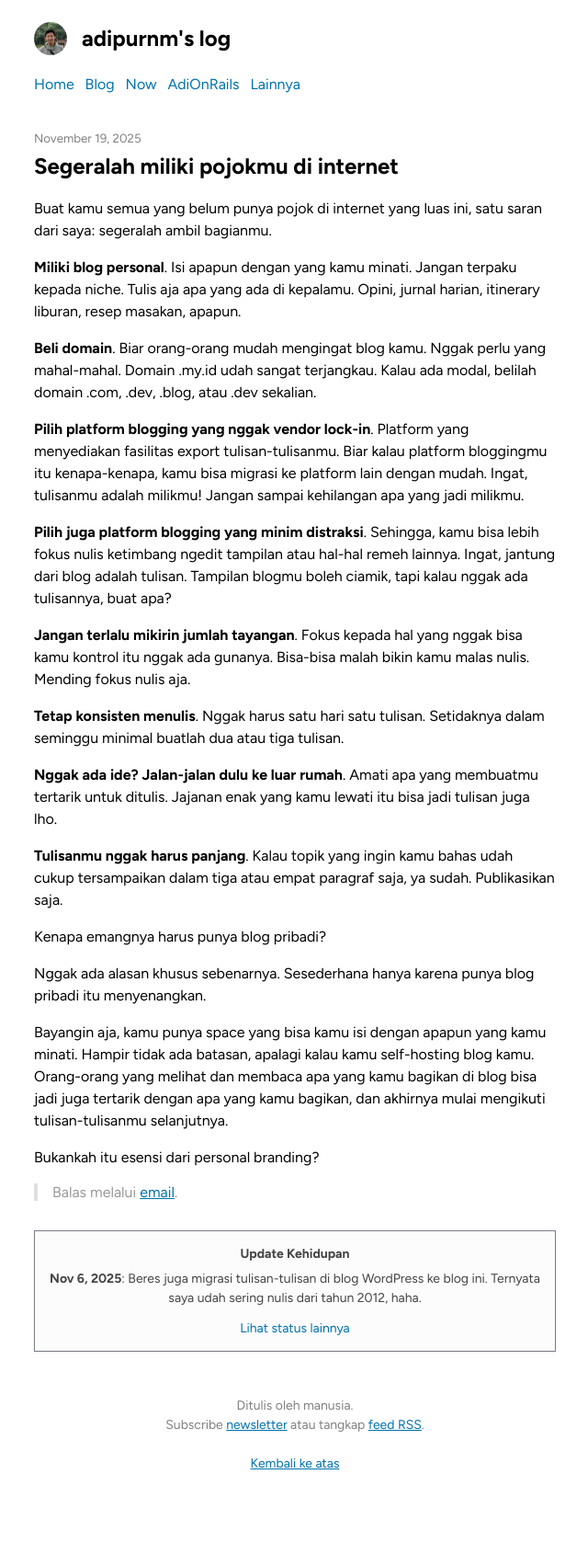
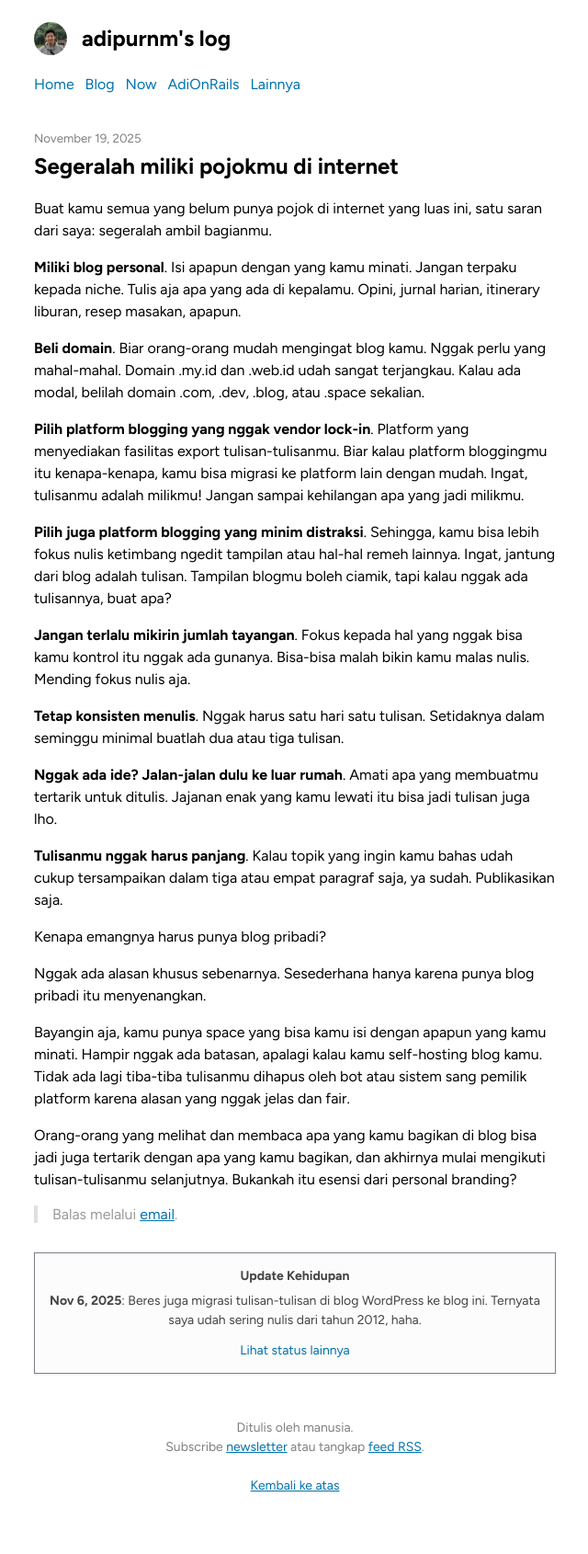
Before and after one commit to adiprnm/weblog, a Jekyll site: the page built from _posts/2025-11-19-miliki-pojok-internet.md, in a window 1280 px wide. Shown: the whole page at 92% size, without its empty margins (319-959 px from the left). Built offline with Jekyll 4.4.1, drawn with Linux system fonts in a browser that asks for light colours; before the commit the page ends 1666 px from its top, so only the background shows below that.

Commit message:
update post

```diff
--- a/_posts/2025-11-19-miliki-pojok-internet.md
+++ b/_posts/2025-11-19-miliki-pojok-internet.md
@@ -8,7 +8,7 @@ Buat kamu semua yang belum punya pojok di internet yang luas ini, satu saran dar
 
 **Miliki blog personal**. Isi apapun dengan yang kamu minati. Jangan terpaku kepada niche. Tulis aja apa yang ada di kepalamu. Opini, jurnal harian, itinerary liburan, resep masakan, apapun.
 
-**Beli domain**. Biar orang-orang mudah mengingat blog kamu. Nggak perlu yang mahal-mahal. Domain .my.id udah sangat terjangkau. Kalau ada modal, belilah domain .com, .dev, .blog, atau .dev sekalian.
+**Beli domain**. Biar orang-orang mudah mengingat blog kamu. Nggak perlu yang mahal-mahal. Domain .my.id dan .web.id udah sangat terjangkau. Kalau ada modal, belilah domain .com, .dev, .blog, atau .space sekalian.
 
 **Pilih platform blogging yang nggak vendor lock-in**. Platform yang menyediakan fasilitas export tulisan-tulisanmu. Biar kalau platform bloggingmu itu kenapa-kenapa, kamu bisa migrasi ke platform lain dengan mudah. Ingat, tulisanmu adalah milikmu! Jangan sampai kehilangan apa yang jadi milikmu.
 
@@ -26,6 +26,6 @@ Kenapa emangnya harus punya blog pribadi?
 
 Nggak ada alasan khusus sebenarnya. Sesederhana hanya karena punya blog pribadi itu menyenangkan.
 
-Bayangin aja, kamu punya space yang bisa kamu isi dengan apapun yang kamu minati. Hampir tidak ada batasan, apalagi kalau kamu self-hosting blog kamu. Orang-orang yang melihat dan membaca apa yang kamu bagikan di blog bisa jadi juga tertarik dengan apa yang kamu bagikan, dan akhirnya mulai mengikuti tulisan-tulisanmu selanjutnya.
+Bayangin aja, kamu punya space yang bisa kamu isi dengan apapun yang kamu minati. Hampir nggak ada batasan, apalagi kalau kamu self-hosting blog kamu. Tidak ada lagi tiba-tiba tulisanmu dihapus oleh bot atau sistem sang pemilik platform karena alasan yang nggak jelas dan fair.
 
-Bukankah itu esensi dari personal branding?
+Orang-orang yang melihat dan membaca apa yang kamu bagikan di blog bisa jadi juga tertarik dengan apa yang kamu bagikan, dan akhirnya mulai mengikuti tulisan-tulisanmu selanjutnya. Bukankah itu esensi dari personal branding?
```
